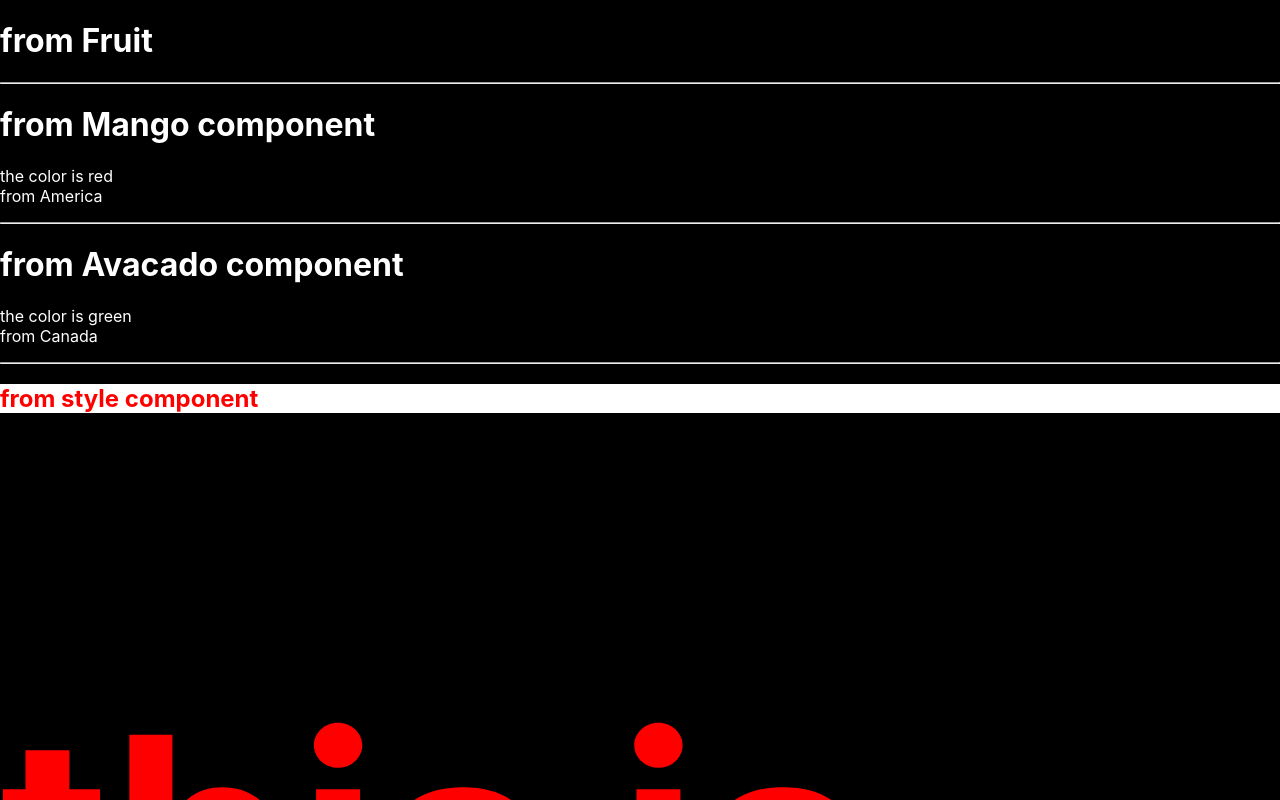
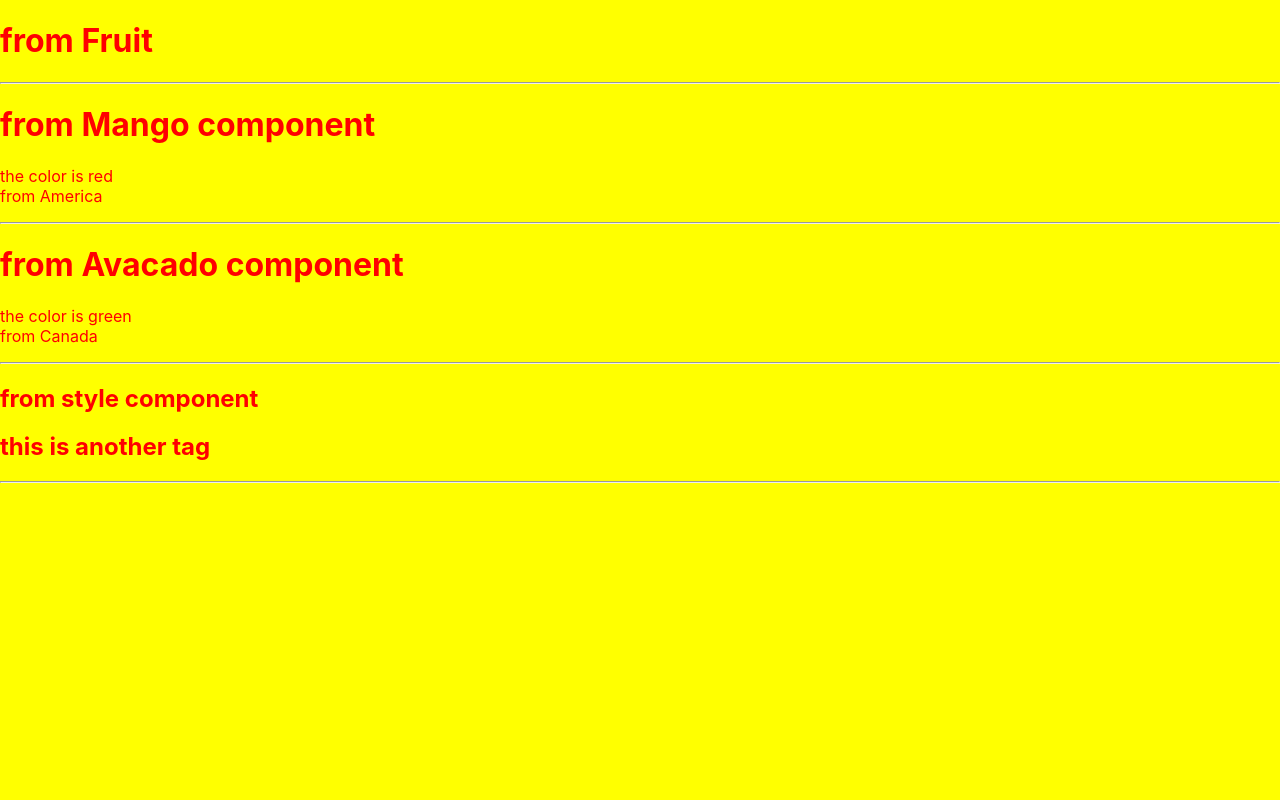
Before and after one commit to Vinushann/React, a React (Create React App) app in the folder learnreact/: page / in a window 1280 px wide. Shown: the top 800 px of the page. Built offline with nearby package versions, Linux system fonts and the light colour scheme.

Commit message:
A8-1 apply css for entire page from  different folder

```diff
--- a/learnreact/src/Componenet/Style.js
+++ b/learnreact/src/Componenet/Style.js
@@ -1,3 +1,7 @@
+// import the css file into this JS
+// that is it we do not need do anything after that.
+import './style.css';
+
 function Style(){
 
   // declare the styles
@@ -10,10 +14,10 @@ function Style(){
     <>
 
     {/* this is one way of add inline css */}
-    <h2 style={{color: "red", backgroundColor : "white"}} > from style component</h2>
+    <h2> from style component</h2>
 
     {/*  other way is : */}
-    <h2 style = {style1} > this is another tag </h2>
+    <h2> this is another tag </h2>
     <hr />
     </>
   );
--- /dev/null
+++ b/learnreact/src/Componenet/style.css
@@ -0,0 +1,6 @@
+/* add the css code for entire page */
+* {
+  color: red;
+  background-color : yellow;
+
+}
```
